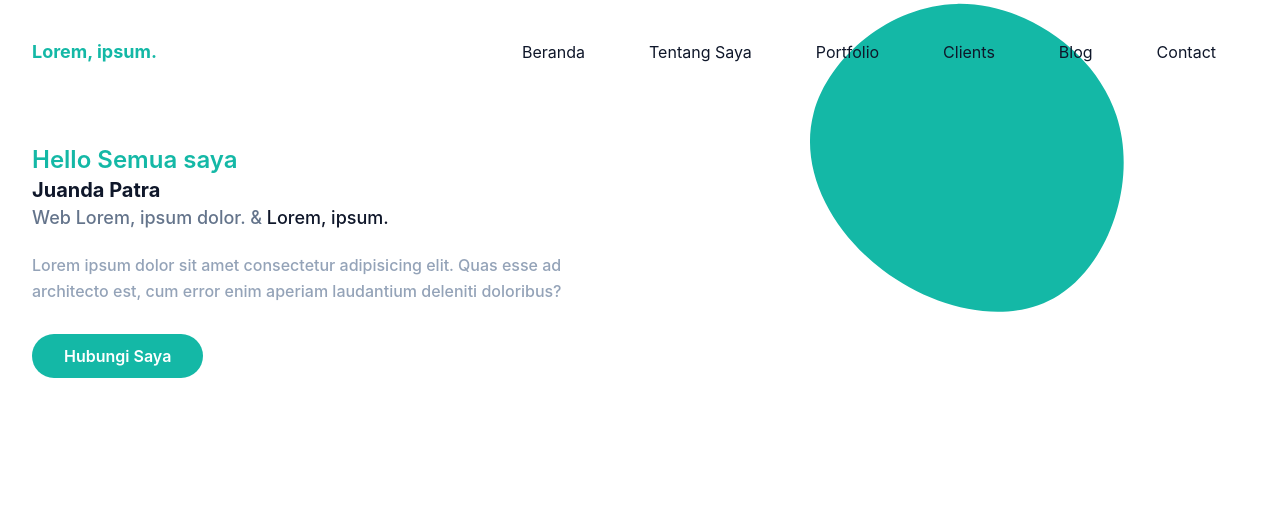
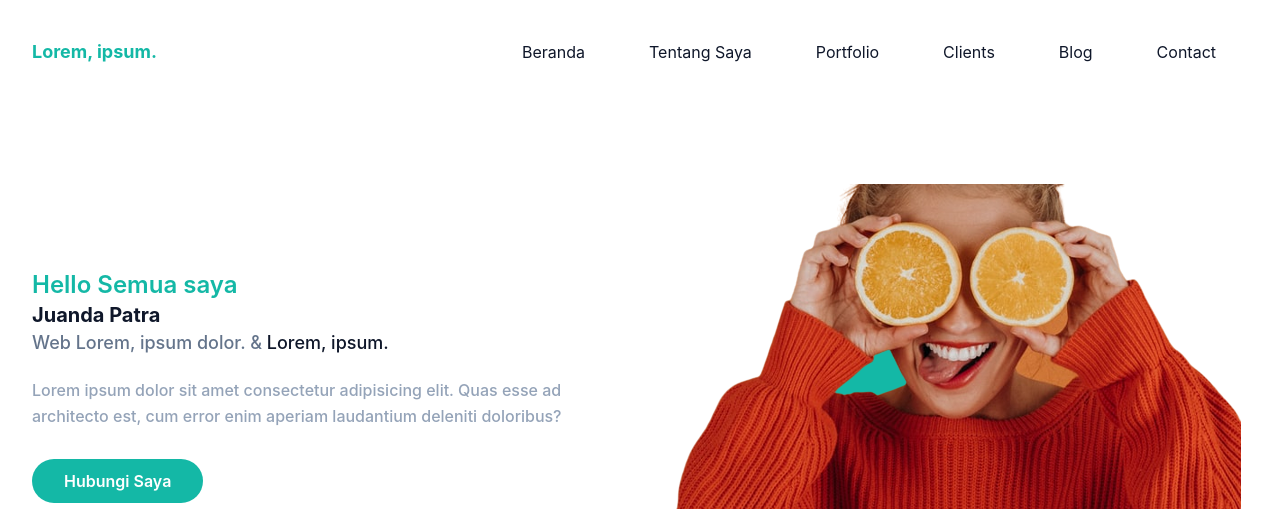
Before and after one commit to JuandaPatra/Tailwind-portofolio-project, a website: page index.html in a window 1280 px wide. Shown: the top 509 px of the page. Drawn offline with Linux system fonts and the light colour scheme; the site is published under a folder, as on GitHub Pages, so addresses that start at the root find nothing.

Commit message:
change img source

```diff
--- a/index.html
+++ b/index.html
@@ -121,7 +121,7 @@
           <div
             class="w-full self-end px-4 mt-10 lg:mt-10 lg:right-0 lg:w-1/2 relative"
           >
-            <img src="/src/img/1.png" alt="" class="max-w-full mx-auto" />
+            <img src="src/img/1.png" alt="" class="max-w-full mx-auto" />
             <span
               class="absolute bottom-0 -z-10 left-1/2 -translate-x-1/2 md:scale-125"
             >
```
